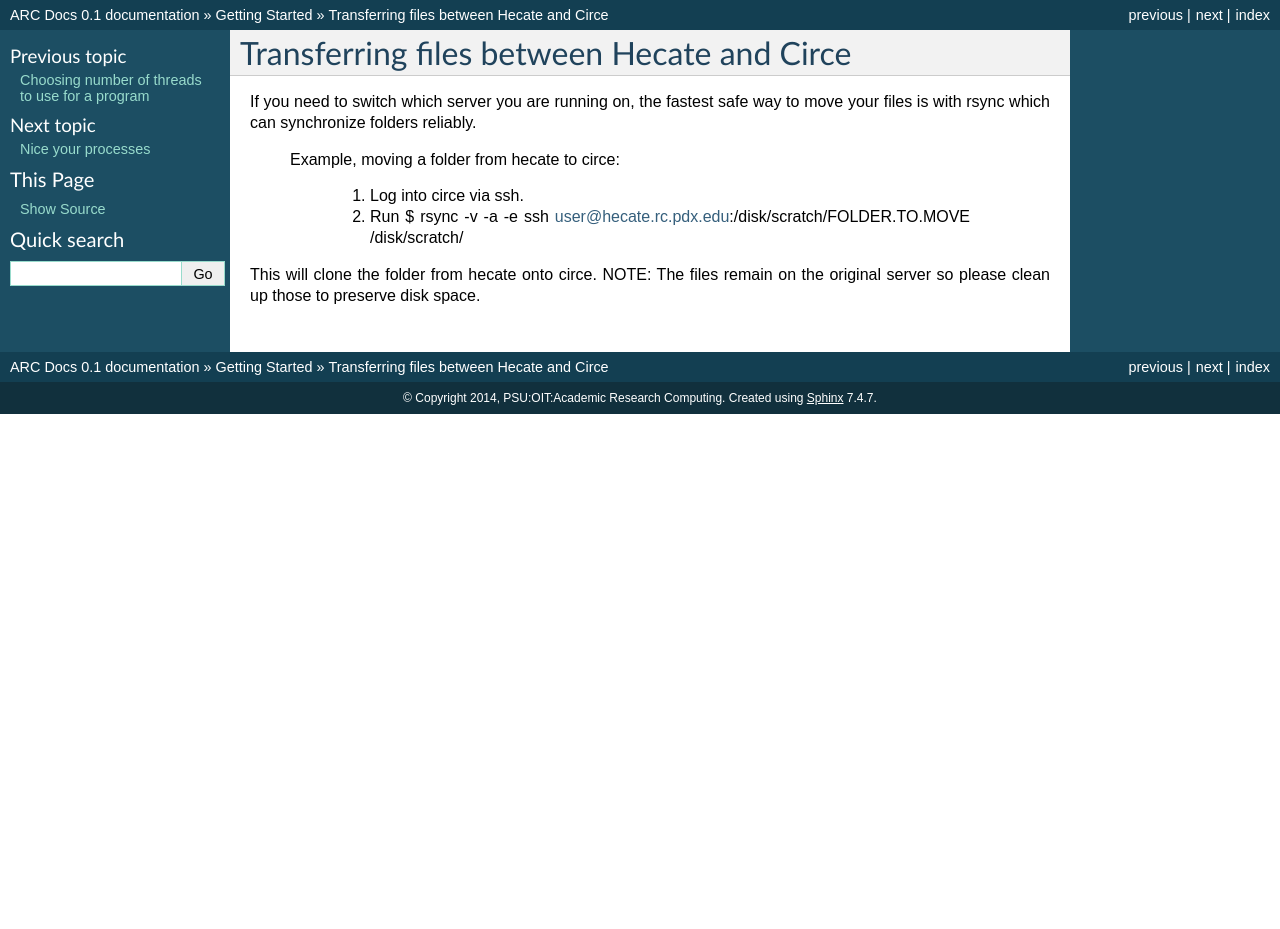
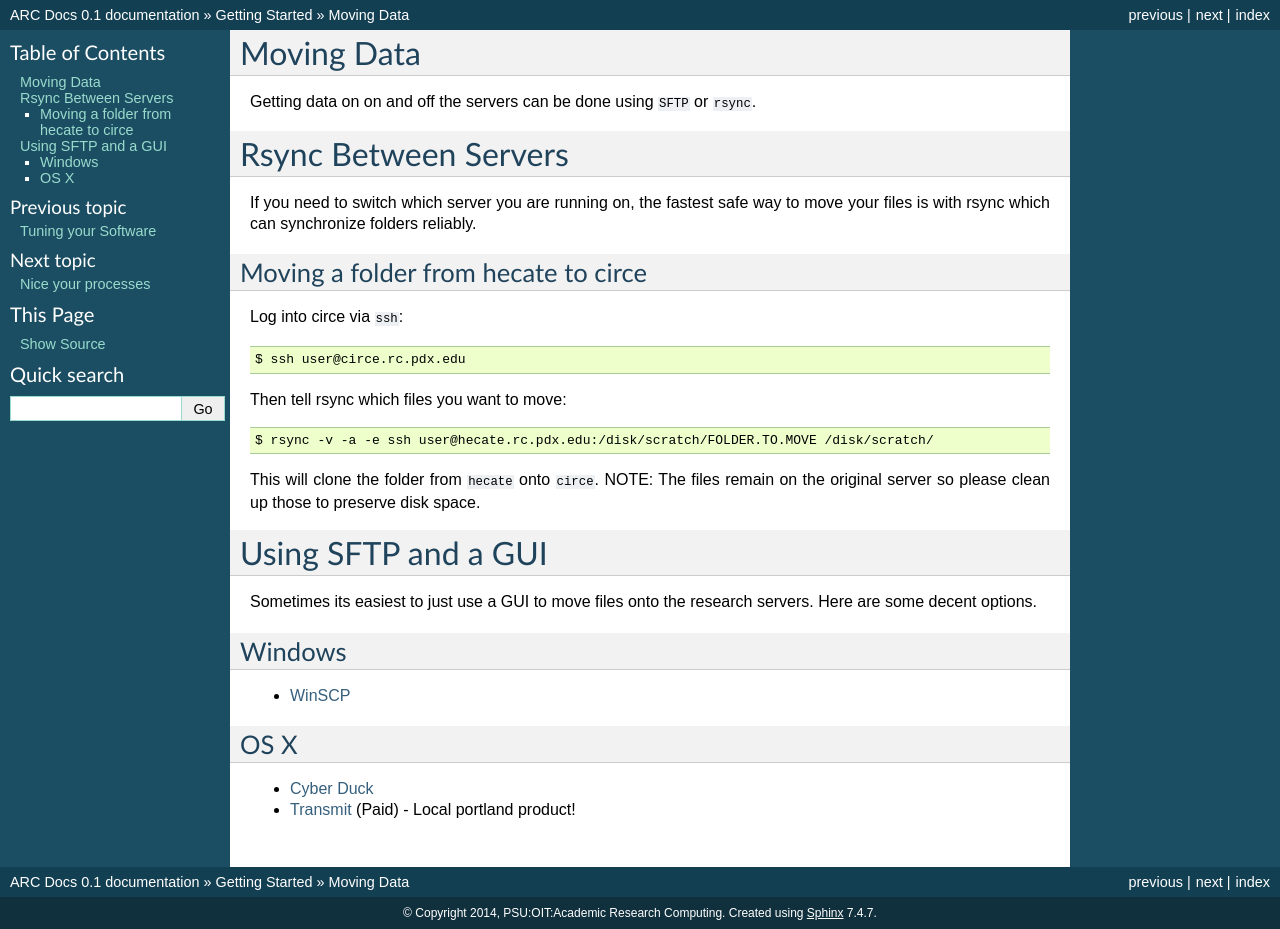
Before and after one commit to PSU-Research-Computing/psurc-docs, a Sphinx documentation site: the page built from source/getting_started/moving_files.rst, in a window 1280 px wide. Built offline with Sphinx 7.4.7, drawn with Linux system fonts in a browser that asks for light colours; before the commit the page ends 900 px from its top, so only the background shows below that.

Commit message:
Added more to moving data

```diff
--- a/source/getting_started/moving_files.rst
+++ b/source/getting_started/moving_files.rst
@@ -1,11 +1,40 @@
-Transferring files between Hecate and Circe
-===========================================
+Moving Data
+===========
+
+Getting data on on and off the servers can be done using ``SFTP`` or ``rsync``.
+
+
+Rsync Between Servers
+=====================
 
 If you need to switch which server you are running on, the fastest safe way to move your files is with rsync which can synchronize folders reliably.
 
-   Example, moving a folder from hecate to circe:
+Moving a folder from hecate to circe
+------------------------------------
 
-       1. Log into circe via ssh.
-       2. Run $ rsync -v -a -e ssh user@hecate.rc.pdx.edu:/disk/scratch/FOLDER.TO.MOVE /disk/scratch/
+Log into circe via ``ssh``::
 
-This will clone the folder from hecate onto circe. NOTE: The files remain on the original server so please clean up those to preserve disk space.
+    $ ssh user@circe.rc.pdx.edu
+
+Then tell rsync which files you want to move::
+
+    $ rsync -v -a -e ssh user@hecate.rc.pdx.edu:/disk/scratch/FOLDER.TO.MOVE /disk/scratch/
+
+This will clone the folder from ``hecate`` onto ``circe``. NOTE: The files remain on the original server so please clean up those to preserve disk space.
+
+
+Using SFTP and a GUI
+====================
+
+Sometimes its easiest to just use a GUI to move files onto the research servers. Here are some decent options.
+
+Windows
+-------
+
+- `WinSCP <http://winscp.net/eng/index.php>`_
+
+OS X
+----
+
+- `Cyber Duck <https://cyberduck.io/?l=en>`_
+- `Transmit <http://panic.com/transmit/>`_ (Paid) - Local portland product!
--- a/source/getting_started/tuning.rst
+++ b/source/getting_started/tuning.rst
@@ -1,9 +1,9 @@
-Choosing number of threads to use for a program
-===============================================
+Tuning your Software
+====================
 
 The optimal number of threads to use is entirely dependent on the program being run and may take a bit of trial and error. More threads does not usually result in faster runs and can actually be detrimental.
 
-.. warning:: Please limit the number of threads to half of the currently available on the compute servers.
+.. warning:: Please limit the number of threads to half of the currently available on the compute servers unless you have demonstrable evidence of increased performance with more threads.
 
 Start small and increase the concurrency of your program.  Benchmarking will help you discover the optimal settings for your program.
 
```
